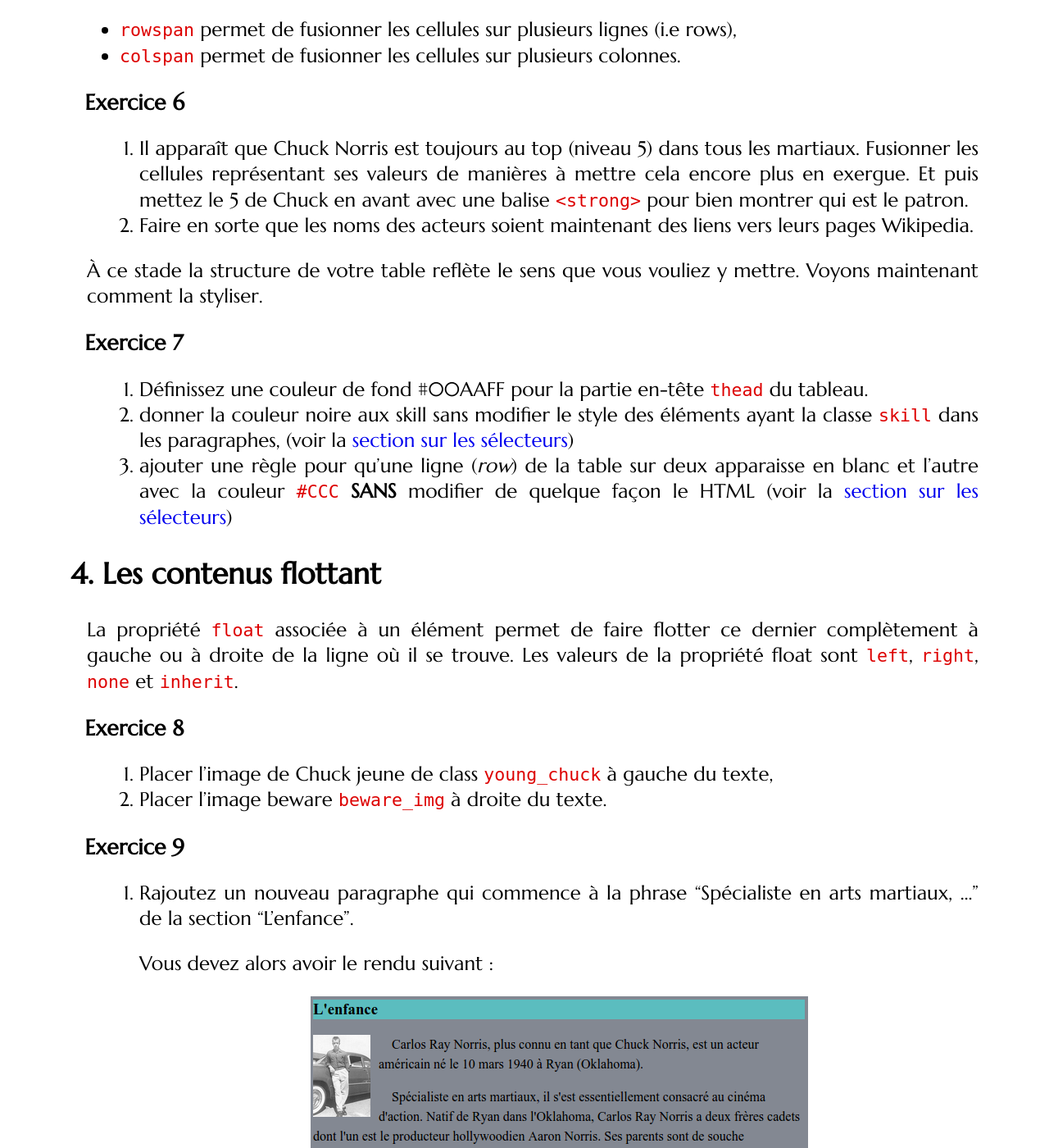
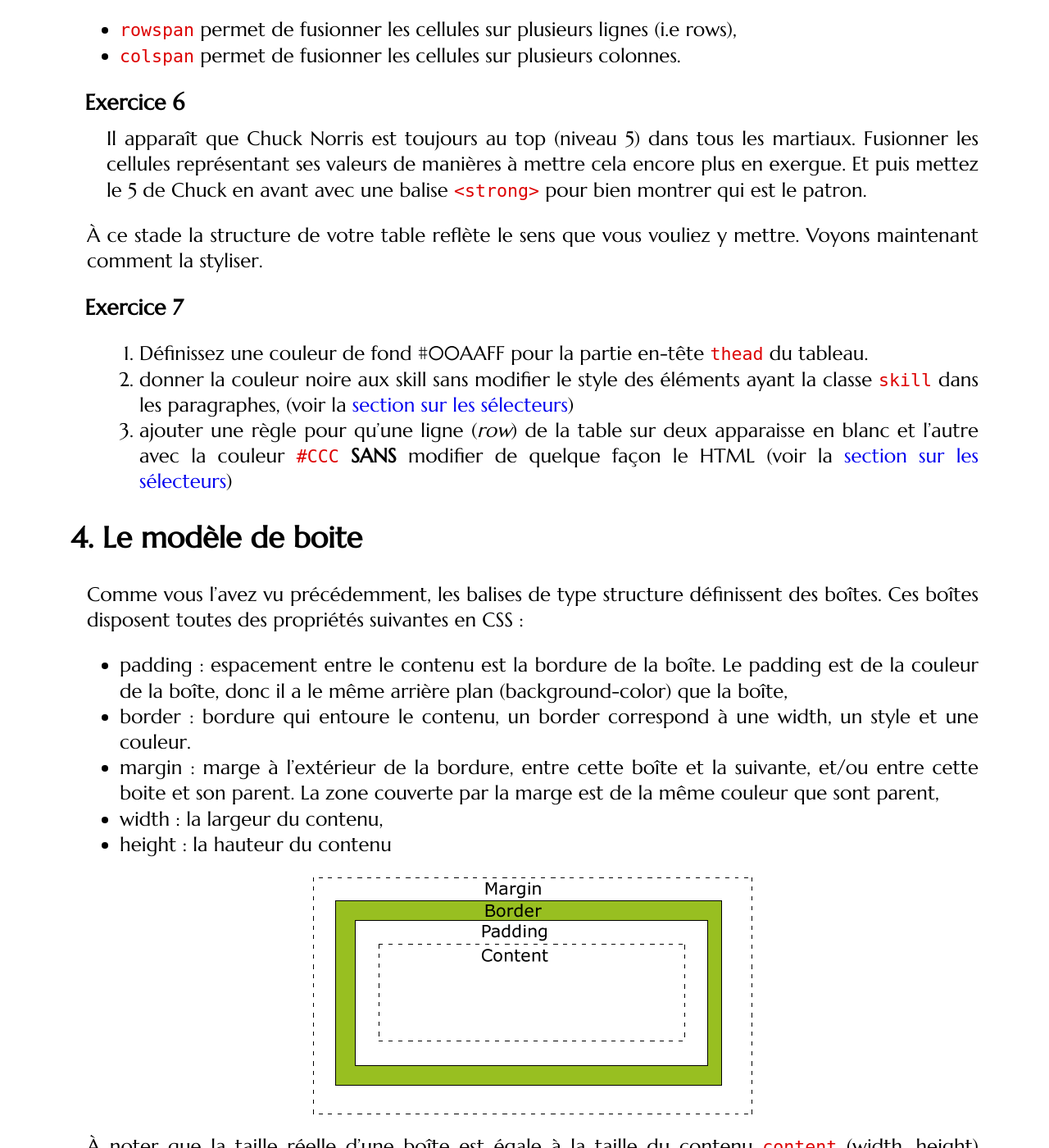
Before and after one commit to romainlebreton/R1.02-DeveloppementInterfacesWeb, a Jekyll site: the page built from tutorials/tutorial2.md, in a window 1280 px wide and 1400 px high, scrolled down 9113 px. Shown: the whole window at 82% size. Built offline with Jekyll 4.4.1, drawn with Linux system fonts in a browser that asks for light colours; some web fonts are replaced; comment, search, counter and statistics services are not loaded; some of the changed text lies outside the part shown.

Commit message:
Move exo in tut2

````diff
--- a/tutorials/tutorial2.md
+++ b/tutorials/tutorial2.md
@@ -359,9 +359,12 @@
 
 <div class="exercise">
 
-1. Il apparaît que Chuck Norris est toujours au top (niveau 5) dans tous les martiaux. Fusionner les cellules représentant ses valeurs de manières à
-mettre cela encore plus en exergue. Et puis mettez le 5 de Chuck en avant avec une balise `<strong>` pour bien montrer qui est le patron.
-1. Faire en sorte que les noms des acteurs soient maintenant des liens vers leurs pages Wikipedia.
+Il apparaît que Chuck Norris est toujours au top (niveau 5) dans tous les
+martiaux. Fusionner les cellules représentant ses valeurs de manières à mettre
+cela encore plus en exergue. Et puis mettez le 5 de Chuck en avant avec une
+balise `<strong>` pour bien montrer qui est le patron.
+
+<!-- Faire en sorte que les noms des acteurs soient maintenant des liens vers leurs pages Wikipedia. -->
 
 </div>
 
@@ -379,39 +382,6 @@
  en blanc et l'autre avec la couleur `#CCC` <strong>SANS</strong> modifier de quelque façon le
  HTML (voir la
  [section sur les sélecteurs]({{site.baseurl}}/tutorials/tutorial2.html#rgles-de-compositions-des-css))
-
-</div>
-
-## Les contenus flottant
-
-La propriété `float` associée à un élément permet de faire flotter ce dernier complètement à gauche ou à droite de la ligne où il se trouve.
-Les valeurs de la propriété float sont  ```left```, ```right```, ```none``` et ```inherit```.
-
-<div class="exercise">
-
- 1. Placer l'image de Chuck jeune de class ```young_chuck``` à gauche du texte,
- 1. Placer l'image beware ```beware_img``` à droite du texte.
-
-</div>
-
-<div class="exercise">
-1. Rajoutez un nouveau paragraphe qui commence à la phrase "Spécialiste en arts
-martiaux, ..." de la section "L'enfance".
-
-   Vous devez alors avoir le rendu suivant :
-
-   <img src="{{site.baseurl}}/assets/noclear.png" alt="Sans clear"
-   style="display:block;margin:0 auto;">
-
-2. Nous souhaitons plutôt ce rendu :
-
-   <img src="{{site.baseurl}}/assets/clear.png" alt="Sans clear"
-   style="display:block;margin:0 auto;">
-
-   Pour interdire à notre paragraphe d'avoir un élément flottant sur son côté gauche,
-rajoutez-lui la règle `clear:left`.
-**Note :** On peut aussi interdire le côté droit avec `clear:right` et les deux
-  en même temps avec `clear:both`.
 
 </div>
 
@@ -476,6 +446,39 @@
  1. Dans la table, centrer le texte des cellules, (le 5 de Chuck notamment est encore trop discret)
 </div>
 
+## Les contenus flottant
+
+La propriété `float` associée à un élément permet de faire flotter ce dernier complètement à gauche ou à droite de la ligne où il se trouve.
+Les valeurs de la propriété float sont  ```left```, ```right```, ```none``` et ```inherit```.
+
+<div class="exercise">
+
+ 1. Placer l'image de Chuck jeune de class ```young_chuck``` à gauche du texte,
+ 1. Placer l'image beware ```beware_img``` à droite du texte.
+
+</div>
+
+<div class="exercise">
+1. Rajoutez un nouveau paragraphe qui commence à la phrase "Spécialiste en arts
+martiaux, ..." de la section "L'enfance".
+
+   Vous devez alors avoir le rendu suivant :
+
+   <img src="{{site.baseurl}}/assets/noclear.png" alt="Sans clear"
+   style="display:block;margin:0 auto;">
+
+2. Nous souhaitons plutôt ce rendu :
+
+   <img src="{{site.baseurl}}/assets/clear.png" alt="Sans clear"
+   style="display:block;margin:0 auto;">
+
+   Pour interdire à notre paragraphe d'avoir un élément flottant sur son côté gauche,
+rajoutez-lui la règle `clear:left`.
+**Note :** On peut aussi interdire le côté droit avec `clear:right` et les deux
+  en même temps avec `clear:both`.
+
+</div>
+
 ## Position
 
 La propriété CSS `position` offre de nouvelles possibilités pour le
````
Also changed, not shown: tutorials/tutorial1_2.md (+5 -0 lines).
